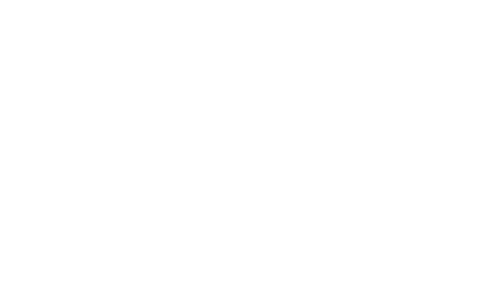
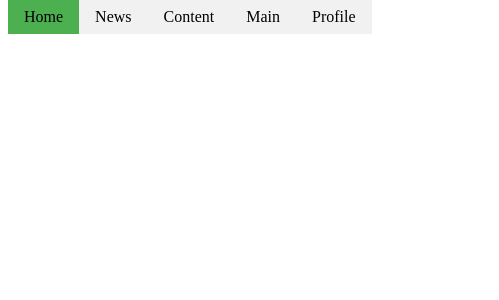
Before and after one commit to Hassan1161998/google-homepage, a plain HTML site: page index.html in a window 1280 px wide. Shown: the top 300 px of the page, 0-499 px from the left. Drawn offline with Linux system fonts and the light colour scheme; files that its build step writes are made by us from their sources; files whose address does not match are found by name.

Commit message:
second commitment

```diff
--- a/index.html
+++ b/index.html
@@ -4,6 +4,13 @@
   <link rel="stylesheet" href="/home/hassan1161998/myProjects/google-homepage/stylesheet.css">
 </head>
 <body>
+  <ul>
+    <li id="active"><a href="https://myegy.com">Home</a></li>
+    <li><a href="https://facebook.com">News</a></li>
+    <li><a href="https://myegy.com">Content</a></li>
+    <li><a href="https://myegy.com">Main</a></li>
+    <li><a href="https://myegy.com">Profile</a></li>
+  </ul>
   <form action="#">
   <img id="image" src="googlelogo.png" alt="Google Logo"></img><br>
   <input id="search" spellcheck="false" title="Search"></input><br>
--- a/stylesheet.css
+++ b/stylesheet.css
@@ -18,5 +18,37 @@ body{
   height: 70;
   border-radius: 10px;
   border-width:medium;
+}
+ul {
+    list-style-type: none;
+    margin: 0;
+    padding: 0;
+    width: 200px;
+    background-color: #f1f1f1;
+    width: auto;
+    text-align: center;
+    display: inline-flex;
+    position: fixed;
+    top: 0;
+    margin: auto;
+
 
 }
+
+li a {
+    display: inline-block;
+    color: #000;
+    padding: 8px 16px;
+    text-decoration: none;
+}
+
+/* Change the link color on hover */
+li a:hover {
+    background-color: #555;
+    color: white;
+}
+#active{
+
+  background-color: #4CAF50;
+    color: white;
+}
```
